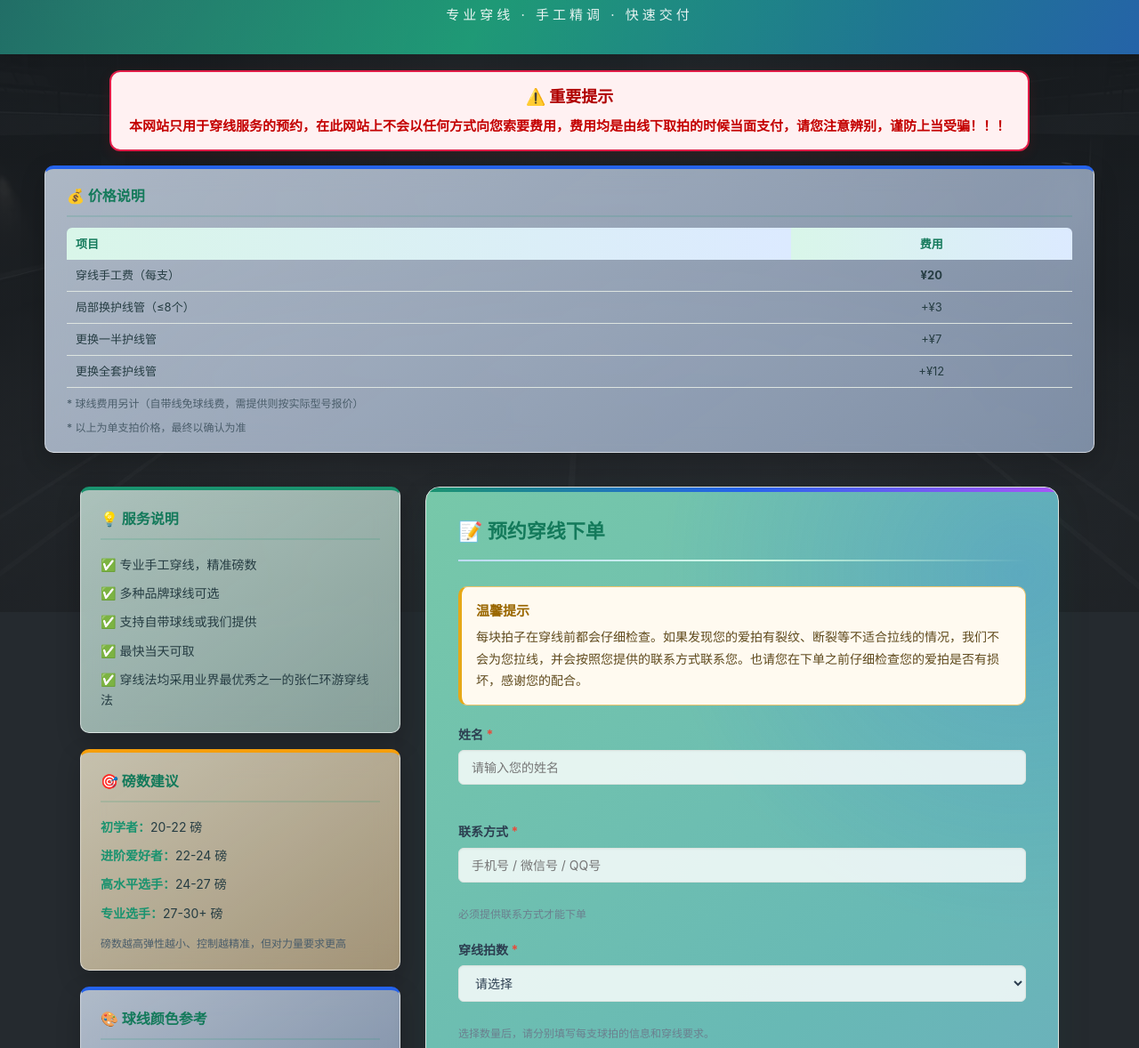
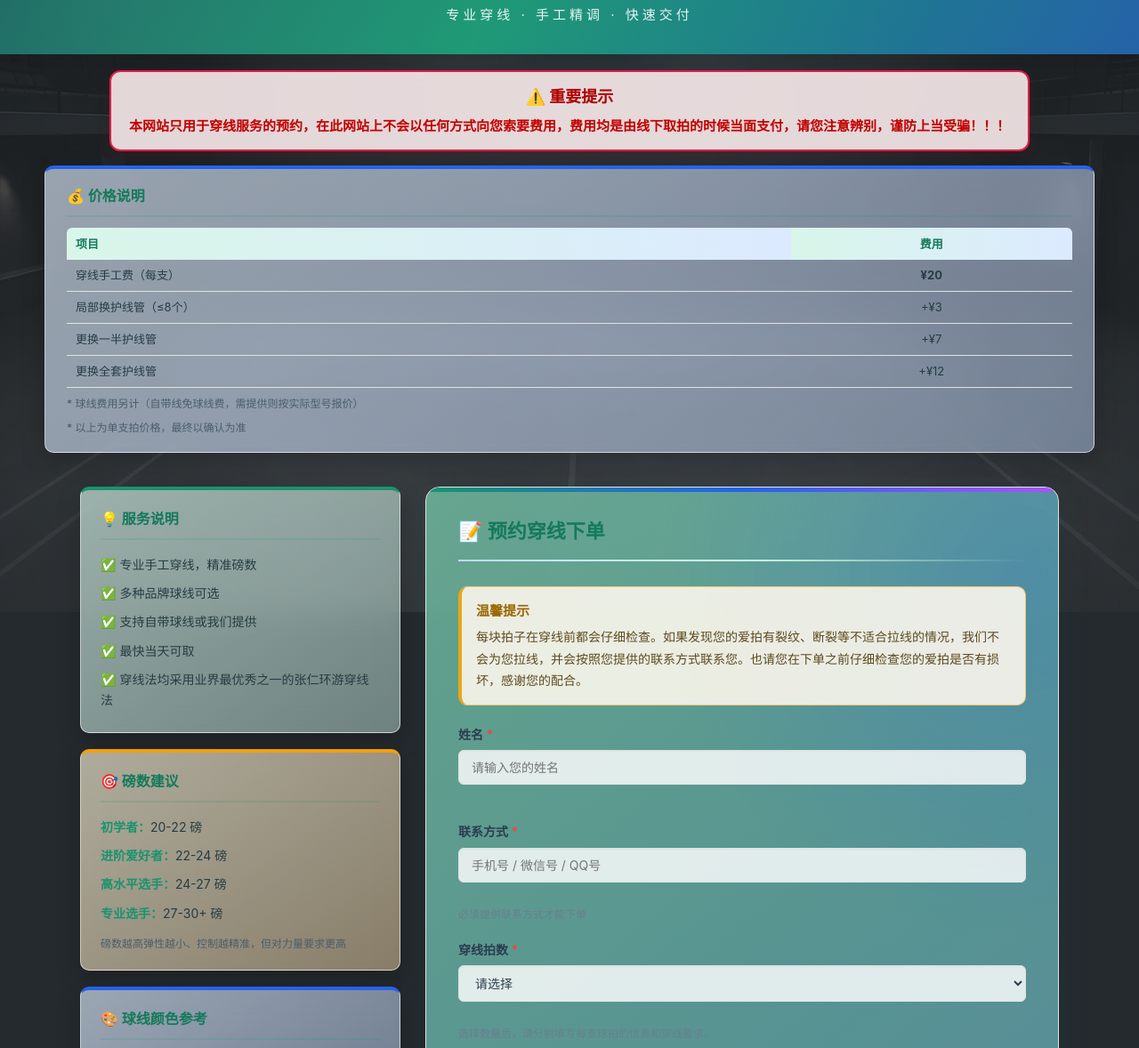
Before and after one commit to rui96828/badminton-stringing-service, a website: page index.html in a window 1280 px wide. Shown: the part 112-1290 px from the top of the page at 89% size. Drawn offline with Linux system fonts and the light colour scheme.

Commit message:
Lighten court backdrop and increase card transparency

```diff
--- a/style.css
+++ b/style.css
@@ -56,7 +56,7 @@ body::before {
     inset: 0;
     z-index: -1;
     background:
-        linear-gradient(rgba(26, 30, 34, 0.80), rgba(31, 35, 39, 0.86)),
+        linear-gradient(rgba(42, 47, 51, 0.56), rgba(48, 53, 57, 0.66)),
         url('badminton-court-bg.webp') center center / cover no-repeat;
     pointer-events: none;
 }
@@ -68,10 +68,12 @@ body::before {
     padding: 14px 20px;
     border: 2px solid #e11d48;
     border-radius: 12px;
-    background: #fff1f2;
+    background: rgba(255, 241, 242, 0.88);
     color: #c40000;
     text-align: center;
     box-shadow: 0 4px 14px rgba(196, 0, 0, 0.12);
+    -webkit-backdrop-filter: blur(10px);
+    backdrop-filter: blur(10px);
 }
 
 .fraud-warning strong {
@@ -187,7 +189,7 @@ body::before {
 }
 
 .info-card {
-    background: linear-gradient(145deg, rgba(226, 255, 244, 0.72), rgba(207, 244, 229, 0.58));
+    background: linear-gradient(145deg, rgba(226, 255, 244, 0.62), rgba(207, 244, 229, 0.44));
     border-radius: var(--radius-md);
     padding: 20px 22px;
     box-shadow: 0 10px 28px rgba(0, 0, 0, 0.20);
@@ -200,17 +202,17 @@ body::before {
 
 .info-card:nth-child(2) {
     border-top-color: #f59e0b;
-    background: linear-gradient(145deg, rgba(255, 246, 218, 0.74), rgba(255, 224, 170, 0.58));
+    background: linear-gradient(145deg, rgba(255, 246, 218, 0.64), rgba(255, 224, 170, 0.46));
 }
 
 .info-card:nth-child(3) {
     border-top-color: var(--color-secondary);
-    background: linear-gradient(145deg, rgba(225, 238, 255, 0.74), rgba(194, 218, 255, 0.58));
+    background: linear-gradient(145deg, rgba(225, 238, 255, 0.64), rgba(194, 218, 255, 0.46));
 }
 
 .info-card:nth-child(4) {
     border-top-color: #a855f7;
-    background: linear-gradient(145deg, rgba(247, 232, 255, 0.74), rgba(225, 199, 249, 0.58));
+    background: linear-gradient(145deg, rgba(247, 232, 255, 0.64), rgba(225, 199, 249, 0.46));
 }
 
 .info-card:hover {
@@ -224,7 +226,7 @@ body::before {
     margin: 16px auto 0;
     padding: 18px 24px;
     border-top-color: #f59e0b;
-    background: linear-gradient(145deg, rgba(255, 246, 218, 0.78), rgba(255, 224, 170, 0.64));
+    background: linear-gradient(145deg, rgba(255, 246, 218, 0.66), rgba(255, 224, 170, 0.48));
 }
 
 .top-price-card .price-table {
@@ -328,11 +330,13 @@ body::before {
     background:
         radial-gradient(circle at 94% 7%, rgba(37, 99, 235, 0.22), transparent 28%),
         radial-gradient(circle at 5% 94%, rgba(5, 150, 105, 0.24), transparent 30%),
-        linear-gradient(140deg, #77c8a9 0%, #68b9b5 48%, #729fc9 100%);
+        linear-gradient(140deg, rgba(119, 200, 169, 0.76) 0%, rgba(104, 185, 181, 0.74) 48%, rgba(114, 159, 201, 0.76) 100%);
     border-radius: var(--radius-lg);
     padding: 32px 36px;
     box-shadow: 0 14px 38px rgba(20, 91, 75, 0.12);
     border: 1px solid var(--color-border);
+    -webkit-backdrop-filter: blur(16px) saturate(125%);
+    backdrop-filter: blur(16px) saturate(125%);
 }
 
 .form-section::before {
@@ -1016,7 +1020,7 @@ body.modal-open {
     border: 1px solid #f0c36a;
     border-left: 4px solid #e6a817;
     border-radius: 10px;
-    background: #fffaf0;
+    background: rgba(255, 250, 240, 0.88);
     color: #5f4a1d;
     line-height: 1.75;
 }
```
